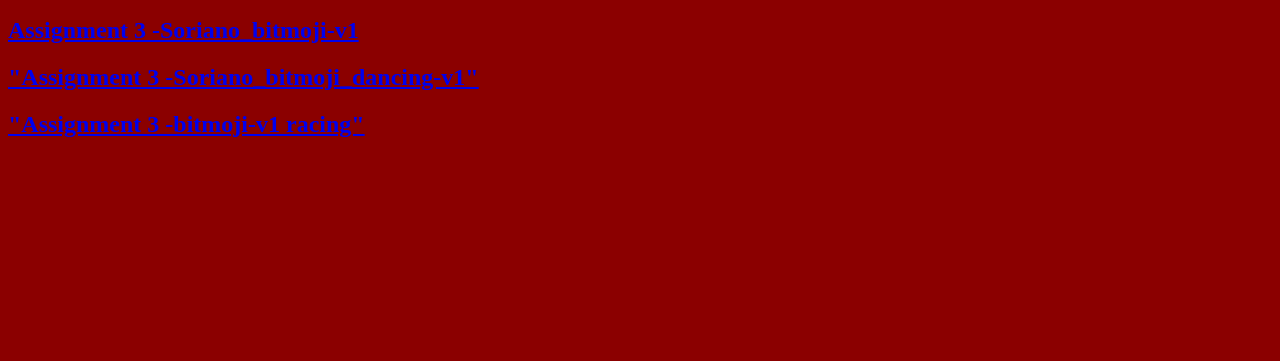
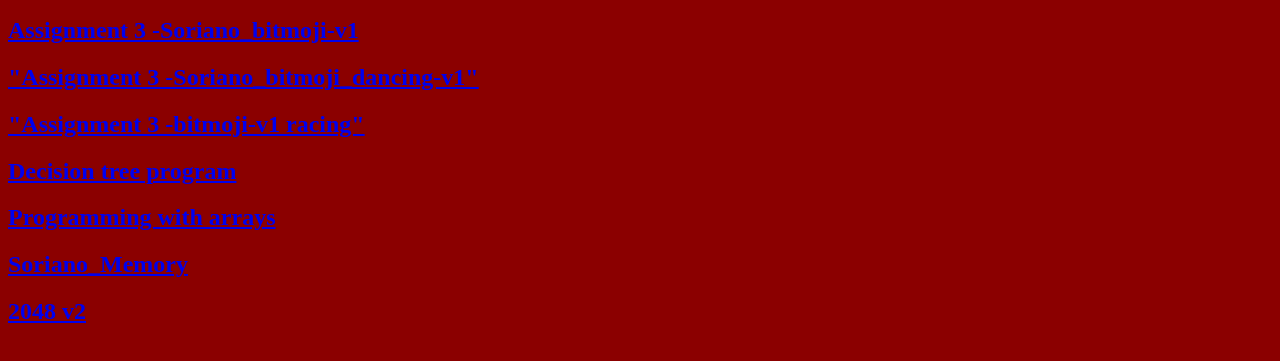
Before and after one commit to Hotdogdavid/Hotdogdavid, a plain HTML site: page Javascript.html in a window 1280 px wide. Shown: the part 407-768 px from the top of the page. Drawn offline with Linux system fonts and the light colour scheme; a script that the page names is missing.

Commit message:
added final project 2048

```diff
--- a/Javascript.html
+++ b/Javascript.html
@@ -27,4 +27,8 @@
     <h2><a href="https://www.khanacademy.org/computer-programming/assignment-3-soriano_bitmoji-v1/6051147657560064">Assignment 3 -Soriano_bitmoji-v1</a></h2><script src="https://www.khanacademy.org/computer-programming/assignment-3-soriano_bitmoji-v1/6051147657560064/embed.js?editor=no&buttons=no&author=no&embed=yes"></script>
     <h2><a href="https://www.khanacademy.org/computer-programming/assignment-3-soriano_bitmoji_dancing-v1/5083993785286656">"Assignment 3 -Soriano_bitmoji_dancing-v1"</a></h2><script src="https://www.khanacademy.org/computer-programming/assignment-3-soriano_bitmoji_dancing-v1/5083993785286656/embed.js?editor=no&buttons=no&author=no&embed=yes"></script>
     <h2><a href="https://www.khanacademy.org/computer-programming/assignment-3-bitmoji-v1-racing/5826025470345216"> "Assignment 3 -bitmoji-v1 racing"</a></h2><script src="https://www.khanacademy.org/computer-programming/assignment-3-bitmoji-v1-racing/5826025470345216/embed.js?editor=no&buttons=no&author=no&embed=yes"></script>
+    <h2><a href="https://www.khanacademy.org/computer-programming/decision-tree-program/6581084953034752">Decision tree program</a></h2><script src="https://www.khanacademy.org/computer-programming/decision-tree-program/6581084953034752/embed.js?editor=no&buttons=no&author=no&embed=yes"></script>
+    <h2><a href="https://www.khanacademy.org/computer-programming/new-program/6356631688101888">Programming with arrays</a></h2><script src="https://www.khanacademy.org/computer-programming/new-program/6356631688101888/embed.js?editor=no&buttons=no&author=no&embed=yes"></script>
+    <h2><a href="https://www.khanacademy.org/computer-programming/spin-off-of-memory-game/5120065259356160">Soriano_Memory </a></h2><script src="https://www.khanacademy.org/computer-programming/spin-off-of-memory-game/5120065259356160/embed.js?editor=no&buttons=no&author=no&embed=yes"></script>
+    <h2><a href="https://www.khanacademy.org/computer-programming/2048-v2/6673376980680704">2048 v2 </a></h2><script src="https://www.khanacademy.org/computer-programming/2048-v2/6673376980680704/embed.js?editor=no&buttons=no&author=no&embed=yes"></script>
 </html>
```
